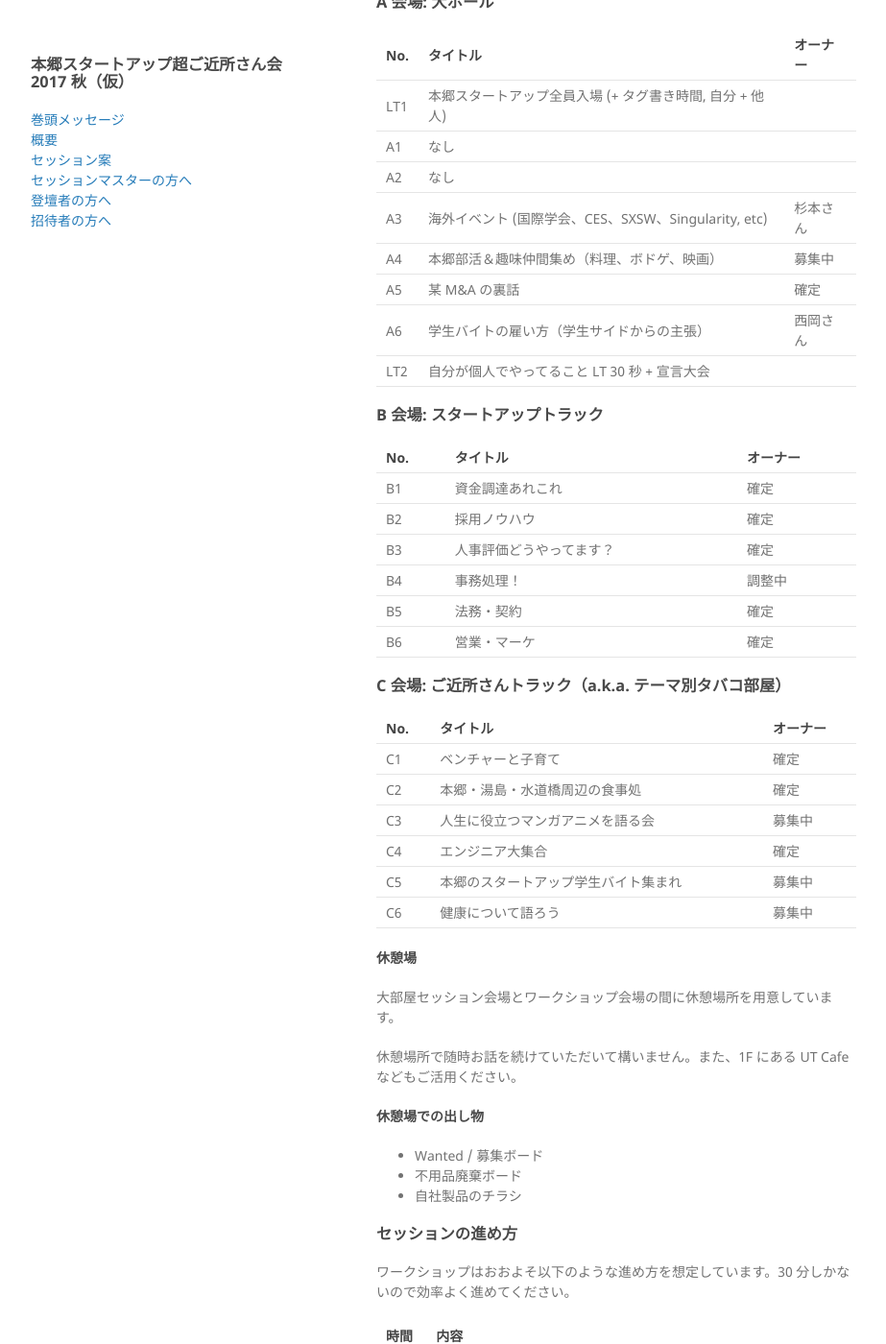
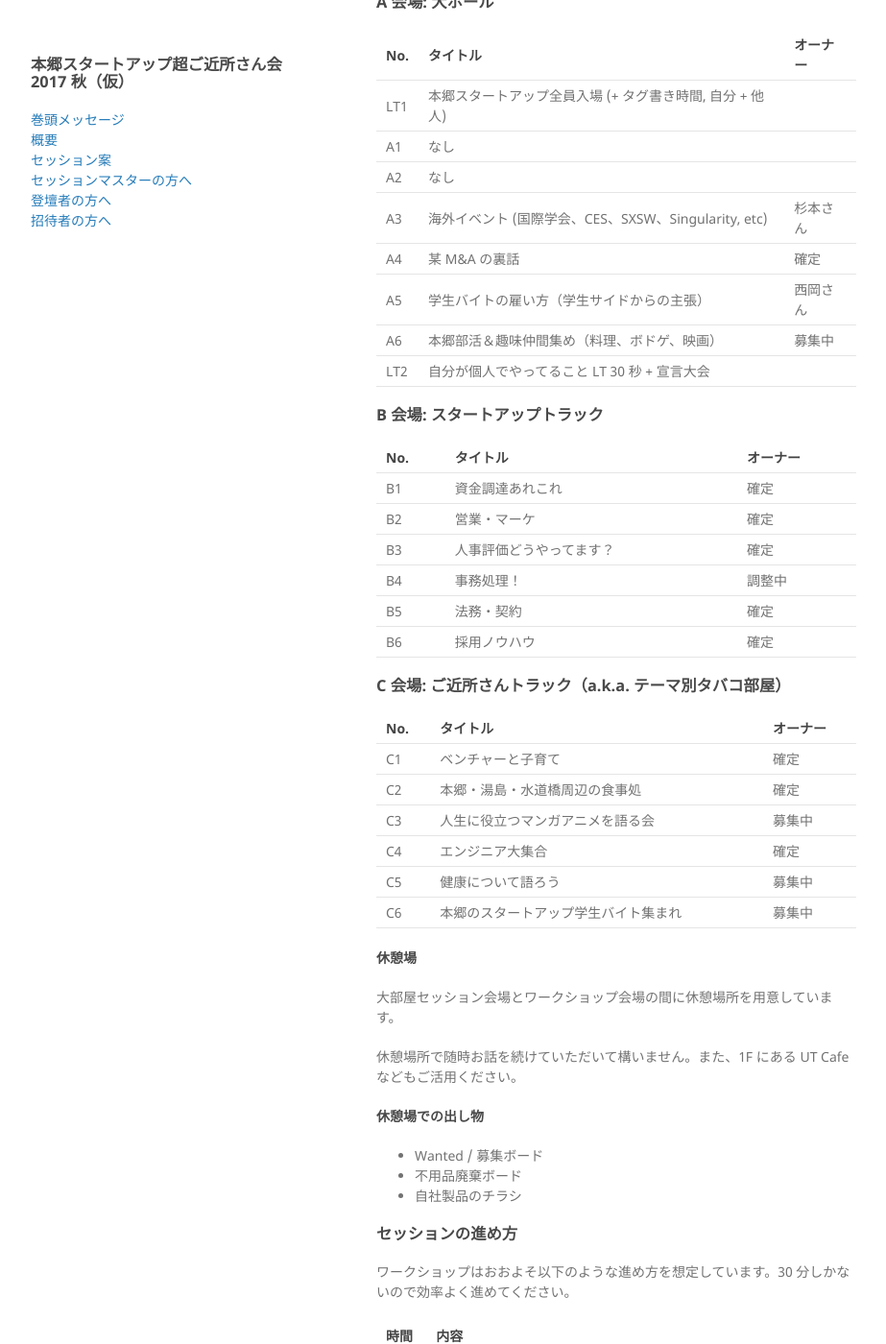
Before and after one commit to hongotechstartup/hongotechstartup.github.io, a Jekyll site: the page built from index.md, in a window 1280 px wide and 1400 px high, scrolled down 2784 px. Shown: the whole window at 96% size, without its empty margins (178-1101 px from the left). Built offline with Jekyll 4.4.1, drawn with Linux system fonts in a browser that asks for light colours; our own code applies the rules of GitHub Pages for plain Markdown files.

Commit message:
schedule changed

```diff
--- a/index.md
+++ b/index.md
@@ -115,9 +115,9 @@
 | A1 | なし |  |
 | A2 | なし |  |
 | A3 | 海外イベント (国際学会、CES、SXSW、Singularity, etc) | 杉本さん |
-| A4 | 本郷部活＆趣味仲間集め（料理、ボドゲ、映画） | 募集中 |
-| A5 | 某 M&A の裏話 | 確定 |
-| A6 | 学生バイトの雇い方（学生サイドからの主張） | 西岡さん |
+| A4 | 某 M&A の裏話 | 確定 |
+| A5 | 学生バイトの雇い方（学生サイドからの主張） | 西岡さん |
+| A6 | 本郷部活＆趣味仲間集め（料理、ボドゲ、映画） | 募集中 |
 | LT2 | 自分が個人でやってること LT 30 秒 + 宣言大会 |  |
 
 ### B 会場: スタートアップトラック
@@ -125,11 +125,11 @@
 | No. | タイトル | オーナー |
 | ------ | ------ | ------ |
 | B1 | 資金調達あれこれ | 確定 |
-| B2 | 採用ノウハウ | 確定 |
+| B2 | 営業・マーケ | 確定 |
 | B3 | 人事評価どうやってます？ | 確定 |
 | B4 | 事務処理！ | 調整中 |
 | B5 | 法務・契約 | 確定 |
-| B6 | 営業・マーケ | 確定 |
+| B6 | 採用ノウハウ | 確定 |
 
 ### C 会場: ご近所さんトラック（a.k.a. テーマ別タバコ部屋）
 
@@ -139,8 +139,8 @@
 | C2 | 本郷・湯島・水道橋周辺の食事処 | 確定 |
 | C3 | 人生に役立つマンガアニメを語る会 | 募集中 |
 | C4 | エンジニア大集合 | 確定 |
-| C5 | 本郷のスタートアップ学生バイト集まれ | 募集中 |
-| C6 | 健康について語ろう | 募集中 |
+| C5 | 健康について語ろう | 募集中 |
+| C6 | 本郷のスタートアップ学生バイト集まれ | 募集中 |
 
 #### 休憩場
 
```
